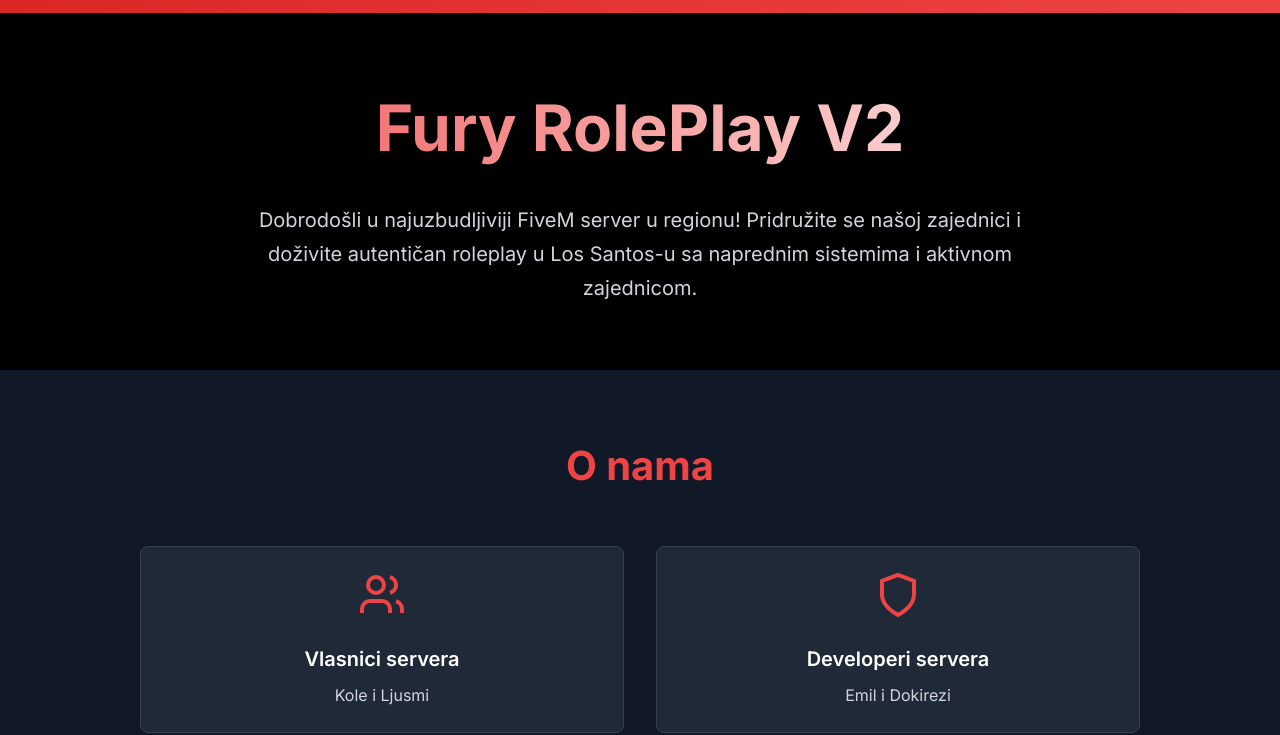
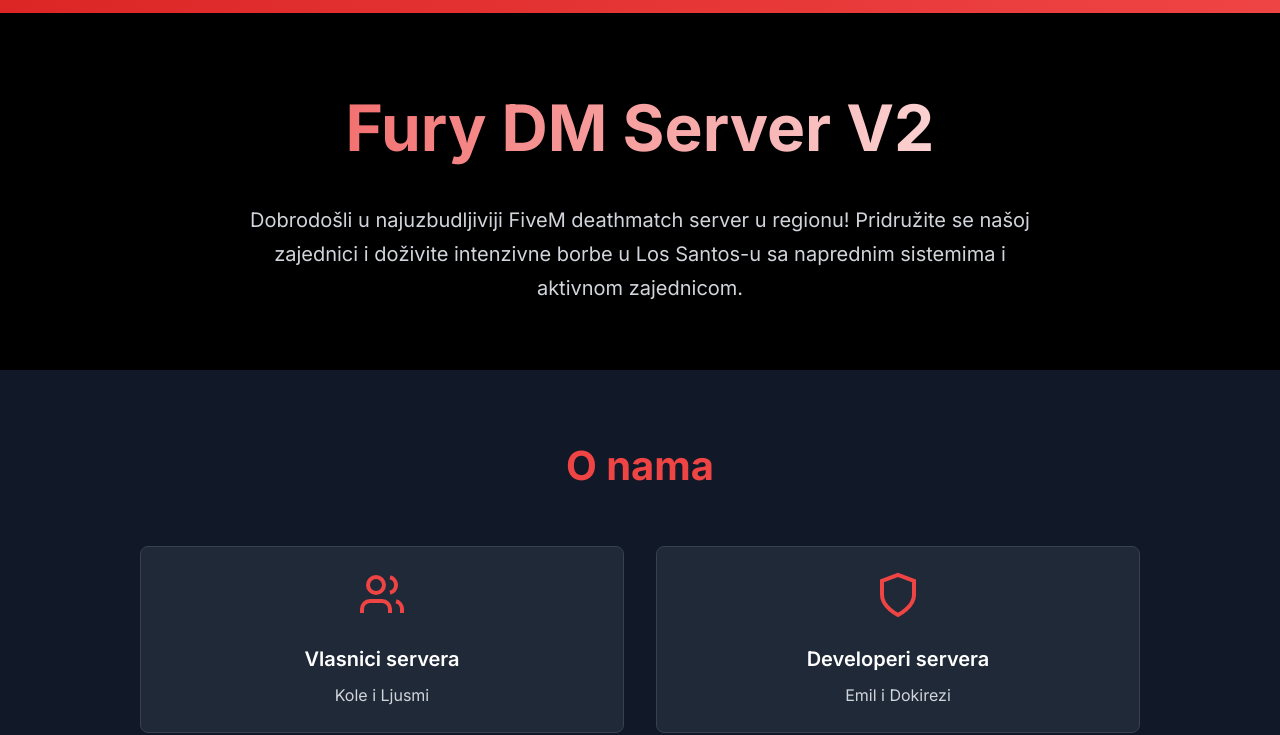
Before and after one commit to Nepoznat1/furyroleplay, a website: page main/index.html in a window 1280 px wide. Shown: the part 101-836 px from the top of the page. Drawn offline with Linux system fonts and the light colour scheme.

Commit message:
Update index.html

```diff
--- a/main/index.html
+++ b/main/index.html
@@ -3,7 +3,8 @@
 <head>
     <meta charset="UTF-8">
     <meta name="viewport" content="width=device-width, initial-scale=1.0">
-    <title>Fury RolePlay V2 - FiveM Server</title>
+    <!-- Updated title from RolePlay to DM Server -->
+    <title>Fury DM Server V2 - FiveM Server</title>
     <link rel="stylesheet" href="styles.css">
     <link href="https://fonts.googleapis.com/css2?family=Inter:wght@400;600;700&display=swap" rel="stylesheet">
 </head>
@@ -25,10 +26,12 @@
     <!-- Hero Section -->
     <div class="hero-section">
         <div class="container">
-            <h1 class="hero-title">Fury RolePlay V2</h1>
+            <!-- Updated hero title from RolePlay to DM Server -->
+            <h1 class="hero-title">Fury DM Server V2</h1>
             <p class="hero-description">
-                Dobrodošli u najuzbudljiviji FiveM server u regionu! Pridružite se našoj zajednici i doživite autentičan
-                roleplay u Los Santos-u sa naprednim sistemima i aktivnom zajednicom.
+                <!-- Updated description to focus on deathmatch instead of roleplay -->
+                Dobrodošli u najuzbudljiviji FiveM deathmatch server u regionu! Pridružite se našoj zajednici i doživite
+                intenzivne borbe u Los Santos-u sa naprednim sistemima i aktivnom zajednicom.
             </p>
         </div>
     </div>
@@ -122,7 +125,8 @@
                     <div class="join-step">
                         <h3 class="step-title">Korak 2: Pronađi server</h3>
                         <p class="step-text">
-                            U FiveM klijentu, idite na "Servers" i pretražite "Fury RolePlay V2" ili koristite direktnu IP adresu.
+                            <!-- Updated server name from RolePlay to DM Server -->
+                            U FiveM klijentu, idite na "Servers" i pretražite "Fury DM Server V2" ili koristite direktnu IP adresu.
                         </p>
                     </div>
                     <div class="join-step">
@@ -132,9 +136,10 @@
                         </p>
                     </div>
                     <div class="join-step">
-                        <h3 class="step-title">Korak 4: Počni roleplay</h3>
+                        <!-- Updated step title and description from roleplay to deathmatch -->
+                        <h3 class="step-title">Korak 4: Počni borbu</h3>
                         <p class="step-text">
-                            Kreiraj svoj karakter i počni svoju priču u Los Santos-u! Poštuj pravila servera i uživaj u igri.
+                            Kreiraj svoj karakter i počni intenzivne borbe u Los Santos-u! Poštuj pravila servera i uživaj u deathmatch akciji.
                         </p>
                     </div>
                 </div>
@@ -155,8 +160,9 @@
     <!-- Footer -->
     <footer class="footer">
         <div class="container">
-            <p class="footer-text">© 2025 Fury RolePlay V2. Sva prava zadržana.</p>
-            <p class="footer-subtext">Najbolji FiveM roleplay server u regionu</p>
+            <!-- Updated footer text from RolePlay to DM Server -->
+            <p class="footer-text">© 2024 Fury DM Server V2. Sva prava zadržana.</p>
+            <p class="footer-subtext">Najbolji FiveM deathmatch server u regionu</p>
         </div>
     </footer>
 
```
